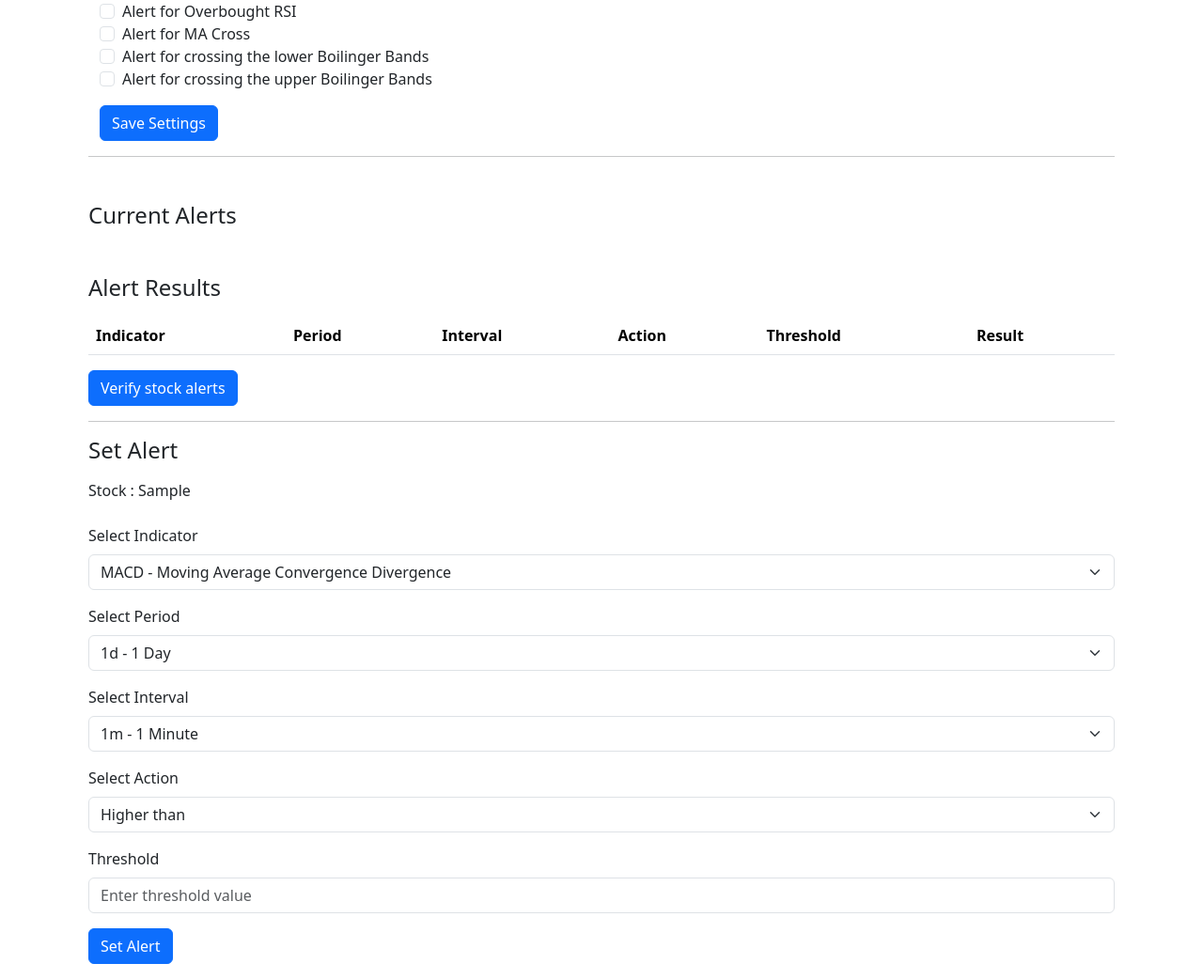
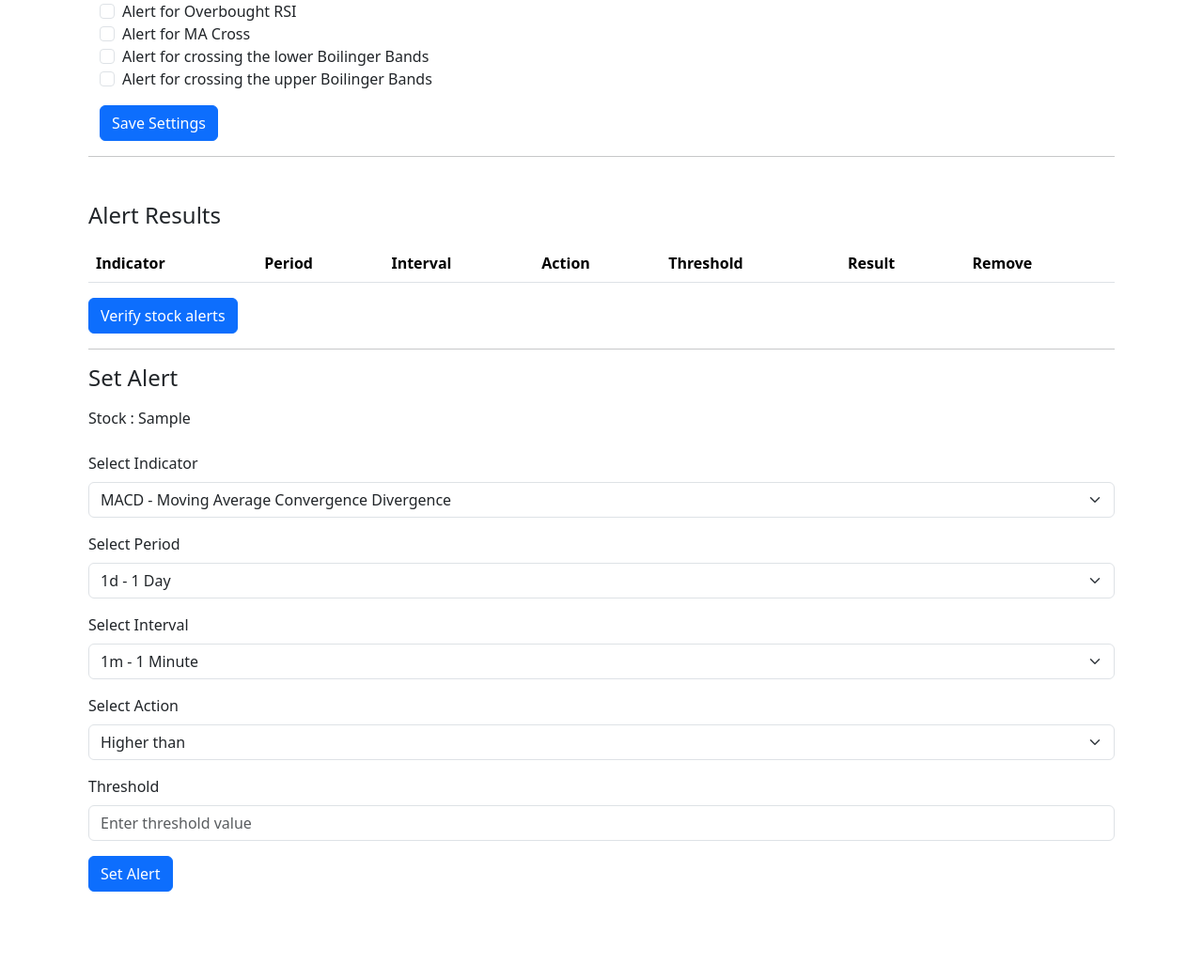
Before and after one commit to lejacobroy/trading-signal, a Flask app: page /stocks/1 in a window 1280 px wide. Shown: the part 298-1340 px from the top of the page at 94% size. After the commit the page ends 1247 px from the top, so only its background shows below. Run offline with Flask 3, Linux system fonts and the light colour scheme; data comes from the database, SQL or seed files in the repository; tables that the repository leaves empty hold one stand-in row (values such as "Sample post"); lists and menus that the app fills with data are empty.

Commit message:
clean up stock alert

```diff
--- a/templates/alerts.html
+++ b/templates/alerts.html
@@ -8,7 +8,7 @@
         <ul>
             {% for alert in data.alerts_details %}
             <li class="list-group-item">
-                <a href="{{ url_for('alert', id=alert.id) }}">{{ alert.stock_symbol }} - {{ alert.indicator_name }}</a>
+                <a href="{{ url_for('alert', id=alert.id) }}">{{ alert.stock_symbol }} - {{ alert.indicator_name }} - {{ alert.interval_name }} - {{ alert.action }} - {{ alert.threshold }}</a>
                 <form action="{{ url_for('alert_remove', id=alert.id) }}" method="post" class="d-inline">
                     <button type="submit" class="btn btn-danger btn-sm">Remove</button>
                 </form>
--- a/templates/stock.html
+++ b/templates/stock.html
@@ -9,20 +9,6 @@
     {% include 'stock_settings.html' with context %}
     <hr>
     <div class="mt-5">
-        <h2 class="h4 mb-3">Current Alerts</h2>
-        <ul>
-            {% for alert in data.stock_alerts %}
-            <li class="list-group-item">
-                <a href="{{ url_for('alert', id=alert.id) }}">{{ alert.stock_symbol }} - {{ alert.indicator_name }}</a>
-                <form action="{{ url_for('alert_remove', id=alert.id) }}" method="post" class="d-inline">
-                    <button type="submit" class="btn btn-danger btn-sm">Remove</button>
-                </form>
-            </li>
-            {% endfor %}
-        </ul>
-    </div>
-
-    <div class="mt-5">
         <h2 class="h4 mb-3">Alert Results</h2>
         <table class="table">
             <thead>
@@ -33,6 +19,7 @@
                     <th>Action</th>
                     <th>Threshold</th>
                     <th>Result</th>
+                    <th>Remove</th>
                 </tr>
             </thead>
             <tbody>
@@ -44,6 +31,9 @@
                     <td>{{ alert.action }}</td>
                     <td>{{ alert.threshold }}</td>
                     <td>{{ alert.result }}</td>
+                    <td><form action="{{ url_for('alert_remove', id=alert.id) }}" method="post" class="d-inline">
+                        <button type="submit" class="btn btn-danger btn-sm">Remove</button>
+                    </form></td>
                 </tr>
                 {% endfor %}
             </tbody>
```
